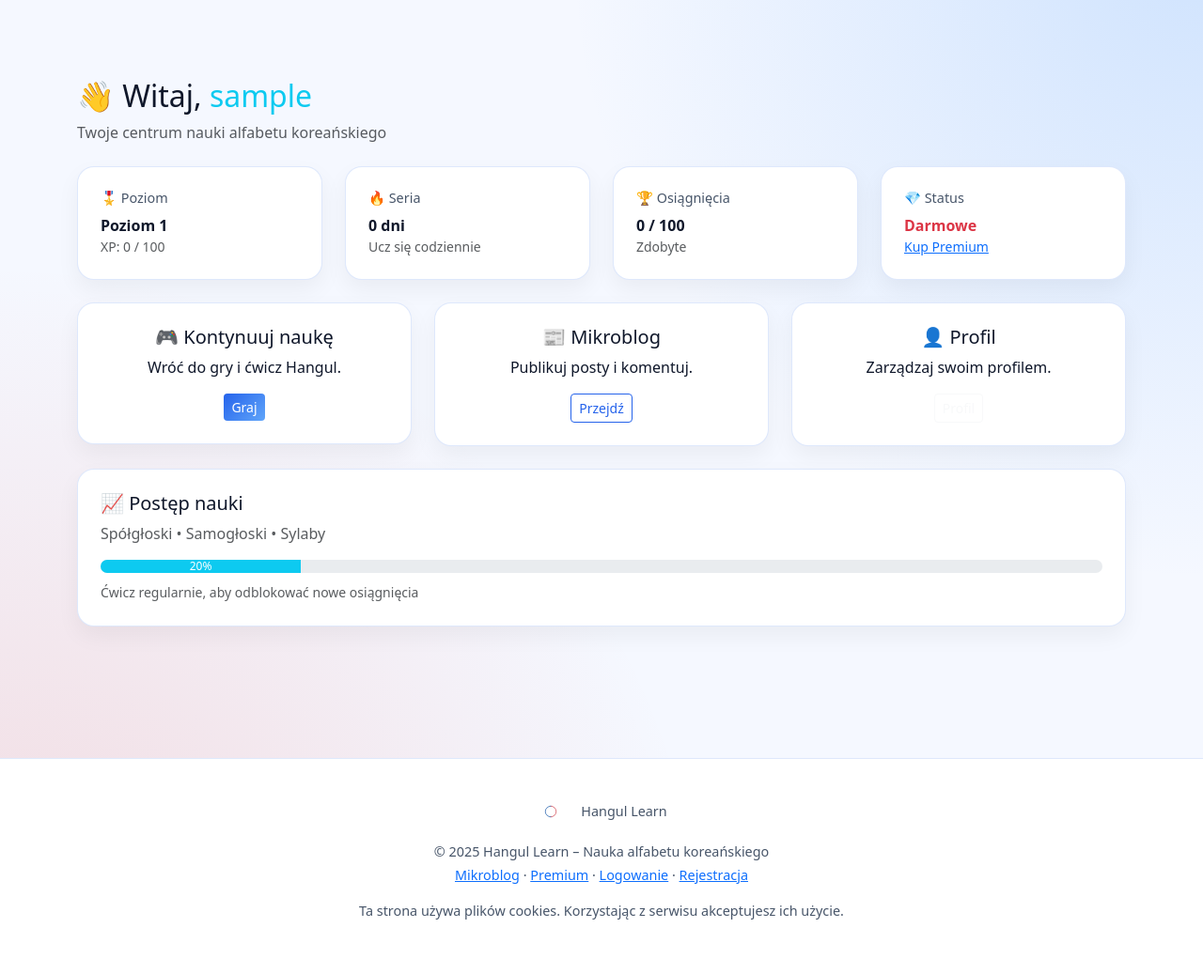
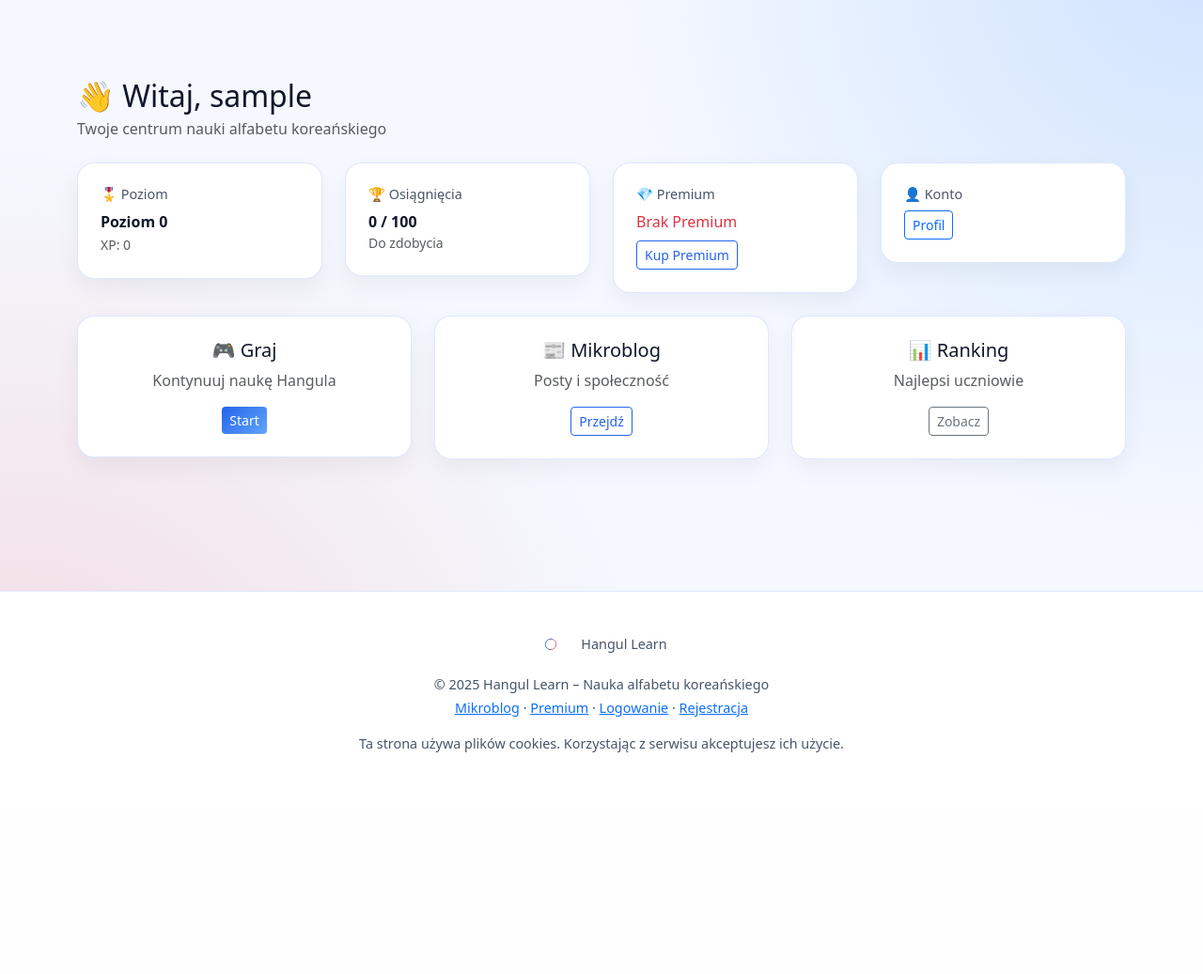
Before and after one commit to ugryzh/Hangulko, a PHP site: page /dashboard.php in a window 1280 px wide. Shown: the part 57-1094 px from the top of the page at 94% size. After the commit the page ends 858 px from the top, so only its background shows below. Run offline with PHP 8.4, Linux system fonts and the light colour scheme; the visitor is signed in with stand-in values (Sample User, id 1).

Commit message:
Update dashboard.php

```diff
--- a/dashboard.php
+++ b/dashboard.php
@@ -1,12 +1,22 @@
 <?php
 require 'api/auth.php';
-if (!isLogged()) {
-  header('Location: login.php');
-  exit;
+requireLogin();
+
+$user = currentUser();
+
+/* LICZENIE DNI PREMIUM */
+$premiumDaysLeft = null;
+
+if ($user && !empty($user['premium_expire'])) {
+    $now = new DateTime();
+    $expire = new DateTime($user['premium_expire']);
+
+    if ($expire > $now) {
+        $premiumDaysLeft = (int)$now->diff($expire)->format('%a');
+    } else {
+        $premiumDaysLeft = 0;
+    }
 }
-
-$user = $_SESSION['username'];
-$isPremium = isPremium();
 ?>
 
 <!DOCTYPE html>
@@ -27,13 +37,12 @@ $isPremium = isPremium();
 <section class="dashboard-section">
   <div class="container">
 
-    <!-- POWITANIE -->
-    <div class="mb-4">
-      <h2>👋 Witaj, <span class="text-info"><?= htmlspecialchars($user) ?></span></h2>
-      <p class="text-muted mb-0">
-        Twoje centrum nauki alfabetu koreańskiego
-      </p>
-    </div>
+    <h2 class="mb-1">
+      👋 Witaj, <?= htmlspecialchars($user['username']) ?>
+    </h2>
+    <p class="text-muted mb-4">
+      Twoje centrum nauki alfabetu koreańskiego
+    </p>
 
     <!-- STATYSTYKI -->
     <div class="row g-4 mb-4">
@@ -41,16 +50,8 @@ $isPremium = isPremium();
       <div class="col-md-3">
         <div class="dash-card">
           <h6>🎖️ Poziom</h6>
-          <strong>Poziom 1</strong>
-          <small class="text-muted d-block">XP: 0 / 100</small>
-        </div>
-      </div>
-
-      <div class="col-md-3">
-        <div class="dash-card">
-          <h6>🔥 Seria</h6>
-          <strong>0 dni</strong>
-          <small class="text-muted d-block">Ucz się codziennie</small>
+          <strong>Poziom <?= $user['level'] ?></strong><br>
+          <small class="text-muted">XP: <?= $user['xp'] ?></small>
         </div>
       </div>
 
@@ -58,55 +59,42 @@ $isPremium = isPremium();
         <div class="dash-card">
           <h6>🏆 Osiągnięcia</h6>
           <strong>0 / 100</strong>
-          <small class="text-muted d-block">Zdobyte</small>
+          <small class="text-muted d-block">Do zdobycia</small>
         </div>
       </div>
 
       <div class="col-md-3">
         <div class="dash-card">
-          <h6>💎 Status</h6>
-          <?php if ($isPremium): ?>
-            <strong class="text-success">Premium</strong>
-            <small class="text-muted d-block">Aktywne</small>
+          <h6>💎 Premium</h6>
+
+          <?php if ($premiumDaysLeft !== null && $premiumDaysLeft > 0): ?>
+            <table class="table table-sm mb-0">
+              <tr>
+                <td>Status</td>
+                <td class="text-success">Aktywne</td>
+              </tr>
+              <tr>
+                <td>Pozostało</td>
+                <td><strong><?= $premiumDaysLeft ?></strong> dni</td>
+              </tr>
+              <tr>
+                <td>Do dnia</td>
+                <td><?= date('d.m.Y', strtotime($user['premium_expire'])) ?></td>
+              </tr>
+            </table>
           <?php else: ?>
-            <strong class="text-danger">Darmowe</strong>
-            <small class="text-muted d-block">
-              <a href="premium.php">Kup Premium</a>
-            </small>
+            <p class="text-danger mb-2">Brak Premium</p>
+            <a href="premium.php" class="btn btn-outline-info btn-sm">
+              Kup Premium
+            </a>
           <?php endif; ?>
         </div>
       </div>
 
-    </div>
-
-    <!-- AKCJE -->
-    <div class="row g-4 mb-4">
-
-      <div class="col-md-4">
-        <div class="dash-action">
-          <h5>🎮 Kontynuuj naukę</h5>
-          <p>Wróć do gry i ćwicz Hangul.</p>
-          <a href="game.php" class="btn btn-primary btn-sm">
-            Graj
-          </a>
-        </div>
-      </div>
-
-      <div class="col-md-4">
-        <div class="dash-action">
-          <h5>📰 Mikroblog</h5>
-          <p>Publikuj posty i komentuj.</p>
-          <a href="mikroblog.php" class="btn btn-outline-info btn-sm">
-            Przejdź
-          </a>
-        </div>
-      </div>
-
-      <div class="col-md-4">
-        <div class="dash-action">
-          <h5>👤 Profil</h5>
-          <p>Zarządzaj swoim profilem.</p>
-          <a href="profile.php?u=<?= urlencode($user) ?>" class="btn btn-outline-light btn-sm">
+      <div class="col-md-3">
+        <div class="dash-card">
+          <h6>👤 Konto</h6>
+          <a href="profile.php?u=<?= urlencode($user['username']) ?>" class="btn btn-outline-primary btn-sm">
             Profil
           </a>
         </div>
@@ -114,20 +102,33 @@ $isPremium = isPremium();
 
     </div>
 
-    <!-- POSTĘP -->
-    <div class="dash-progress">
-      <h5>📈 Postęp nauki</h5>
-      <p class="text-muted">
-        Spółgłoski • Samogłoski • Sylaby
-      </p>
+    <!-- AKCJE -->
+    <div class="row g-4">
 
-      <div class="progress mb-2">
-        <div class="progress-bar bg-info" style="width: 20%">20%</div>
+      <div class="col-md-4">
+        <div class="dash-action">
+          <h5>🎮 Graj</h5>
+          <p class="text-muted">Kontynuuj naukę Hangula</p>
+          <a href="game.php" class="btn btn-primary btn-sm">Start</a>
+        </div>
       </div>
 
-      <small class="text-muted">
-        Ćwicz regularnie, aby odblokować nowe osiągnięcia
-      </small>
+      <div class="col-md-4">
+        <div class="dash-action">
+          <h5>📰 Mikroblog</h5>
+          <p class="text-muted">Posty i społeczność</p>
+          <a href="mikroblog.php" class="btn btn-outline-info btn-sm">Przejdź</a>
+        </div>
+      </div>
+
+      <div class="col-md-4">
+        <div class="dash-action">
+          <h5>📊 Ranking</h5>
+          <p class="text-muted">Najlepsi uczniowie</p>
+          <a href="ranking.php" class="btn btn-outline-secondary btn-sm">Zobacz</a>
+        </div>
+      </div>
+
     </div>
 
   </div>
```
